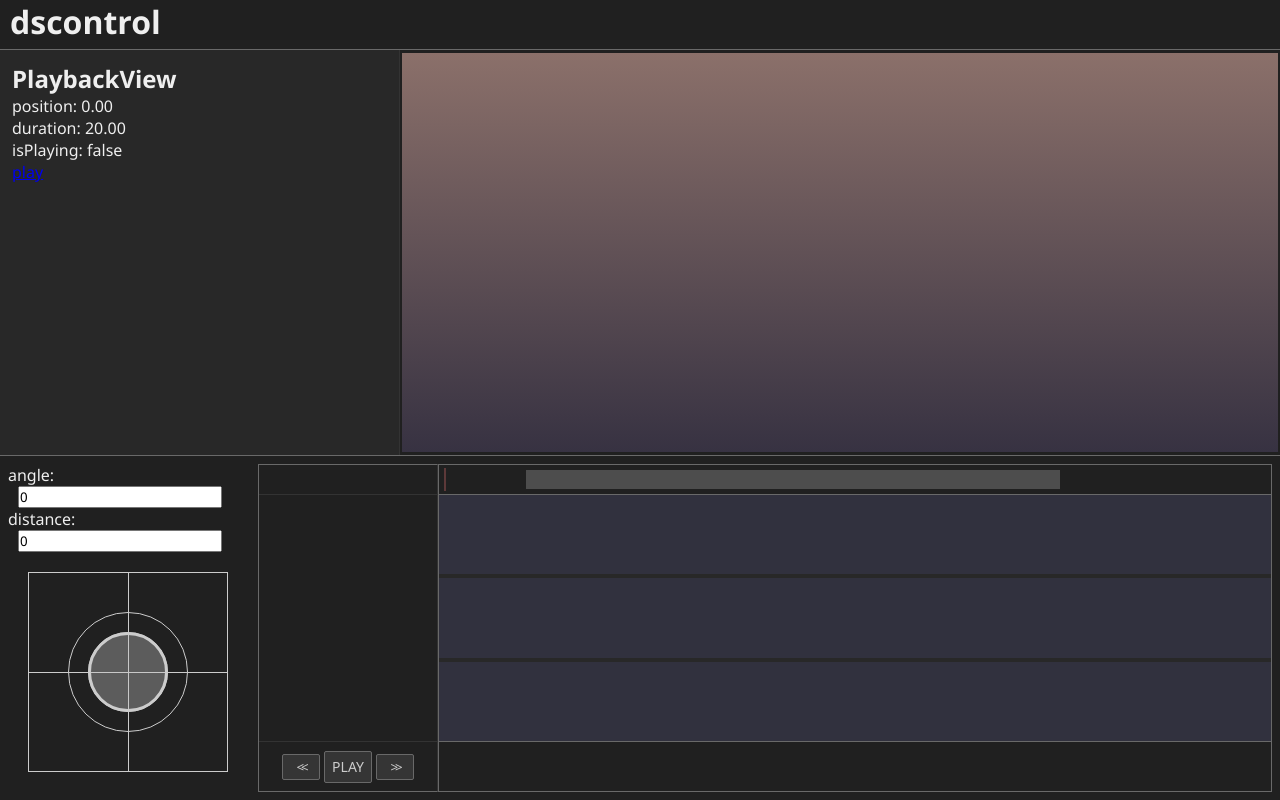
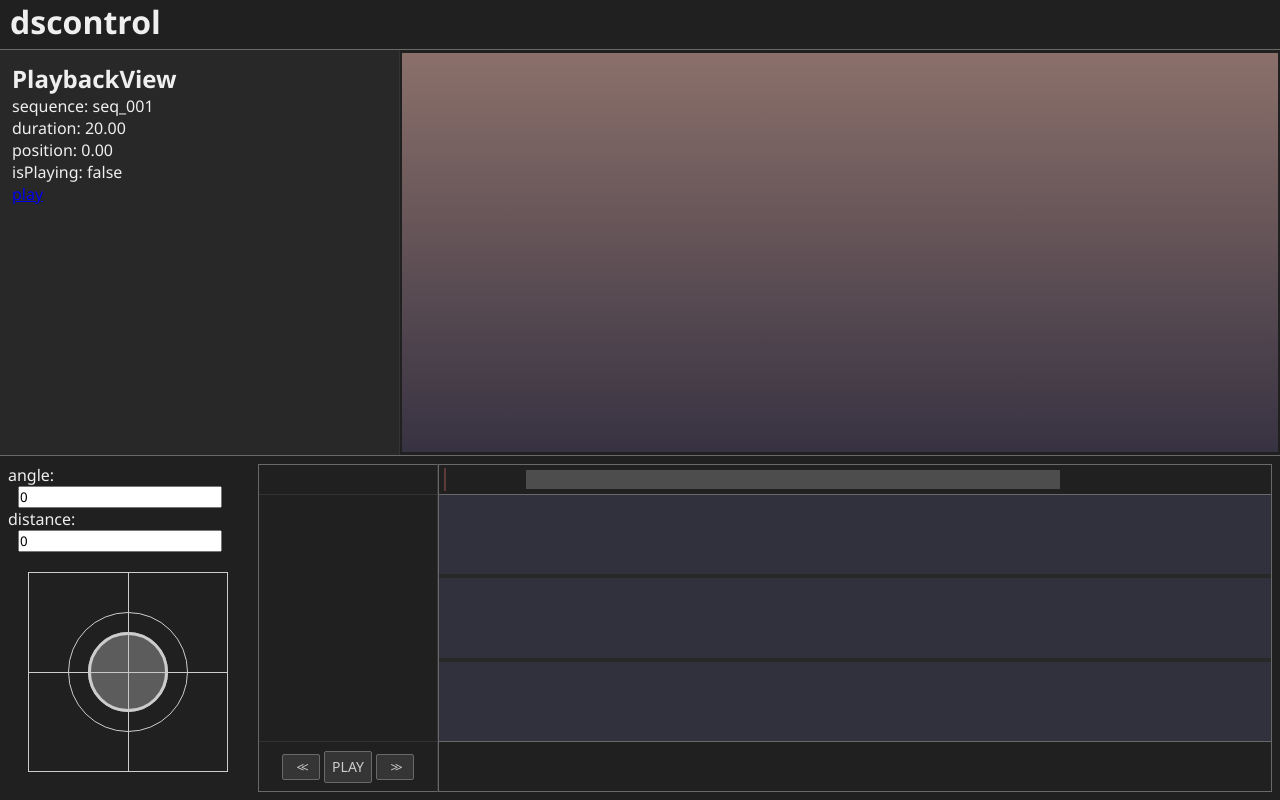
Before and after one commit to awforsythe/dscontrol-app, a React app: page / in a window 1280 px wide. Built offline with nearby package versions, Linux system fonts and the light colour scheme.

Commit message:
Move duration into a new 'sequence' store which playback depends on

```diff
--- a/src/components/PlaybackView.jsx
+++ b/src/components/PlaybackView.jsx
@@ -1,12 +1,13 @@
 import React from 'react'
 import { observer } from 'mobx-react-lite'
 
-const PlaybackView = observer(({ playback }) => (
+const PlaybackView = observer(({ sequence, playback }) => (
   <div>
     <h2>PlaybackView</h2>
     <ul>
+      <li>sequence: {sequence.name}</li>
+      <li>duration: {sequence.duration.toFixed(2)}</li>
       <li>position: {playback.position.toFixed(2)}</li>
-      <li>duration: {playback.duration.toFixed(2)}</li>
       <li>isPlaying: {JSON.stringify(playback.isPlaying)}</li>
       <li>
         {playback.isPlaying ? (
--- a/src/index.jsx
+++ b/src/index.jsx
@@ -27,7 +27,7 @@ const App = observer(({ store }) => {
     const actualNewStartTime = needsSwap ? newEndTime : newStartTime
     const actualNewEndTime = needsSwap ? newStartTime : newEndTime
     const clampedNewStartTime = Math.max(0.0, actualNewStartTime)
-    const clampedNewEndTime = Math.min(store.playback.duration, actualNewEndTime)
+    const clampedNewEndTime = Math.min(store.sequence.duration, actualNewEndTime)
     setVisibleRangeStartTime(clampedNewStartTime)
     setVisibleRangeEndTime(clampedNewEndTime)
   }
@@ -48,7 +48,10 @@ const App = observer(({ store }) => {
       </div>
       <div id="main-middle">
         <div id="main-left">
-          <PlaybackView playback={store.playback} />
+          <PlaybackView
+            sequence={store.sequence}
+            playback={store.playback}
+          />
         </div>
         <div id="main-right">
 
@@ -88,7 +91,7 @@ const App = observer(({ store }) => {
         />
         <Timeline
           isPlaying={store.playback.isPlaying}
-          duration={store.playback.duration}
+          duration={store.sequence.duration}
           visibleRangeStartTime={visibleRangeStartTime}
           visibleRangeEndTime={visibleRangeEndTime}
           playbackTime={store.playback.position}
--- a/src/state/index.js
+++ b/src/state/index.js
@@ -1,7 +1,9 @@
+import Sequence from './sequence'
 import Playback from './playback'
 
 class Store {
-  playback = new Playback()
+  sequence = new Sequence()
+  playback = new Playback(this.sequence)
 }
 
 export default Store
--- a/src/state/playback.js
+++ b/src/state/playback.js
@@ -1,20 +1,19 @@
 import { makeObservable, observable, action } from 'mobx'
 
 class Playback {
+  _sequence = null
   isPlaying = false
   position = 0.0
-  duration = 20.0
 
-  constructor() {
+  constructor(sequence) {
+    this._sequence = sequence
     makeObservable(this, {
       isPlaying: observable,
       position: observable,
-      duration: observable,
       play: action,
       stop: action,
       toggle: action,
       scrubTo: action,
-      setDuration: action,
       tick: action,
     })
   }
@@ -30,7 +29,7 @@ class Playback {
   toggle() {
     if (this.isPlaying) {
       this.stop()
-    } else if (this.position < this.duration) {
+    } else if (this.position < this._sequence.duration) {
       this.play()
     }
   }
@@ -39,15 +38,11 @@ class Playback {
     this.position = newPosition
   }
 
-  setDuration(newDuration) {
-    this.duration = newDuration
-  }
-
   tick(deltaSeconds) {
     if (this.isPlaying) {
       this.position += deltaSeconds
-      if (this.position >= this.duration) {
-        this.position = this.duration
+      if (this.position >= this._sequence.duration) {
+        this.position = this._sequence.duration
         this.stop()
       }
     }
--- /dev/null
+++ b/src/state/sequence.js
@@ -0,0 +1,21 @@
+import { makeObservable, observable, action } from 'mobx'
+
+class Sequence {
+  name = 'seq_001'
+  duration = 20.0
+
+  constructor() {
+    makeObservable(this, {
+      name: observable,
+      duration: observable,
+      load: action,
+    })
+  }
+
+  load(newName, newDuration) {
+    this.name = newName
+    this.duration = newDuration
+  }
+}
+
+export default Sequence
```
